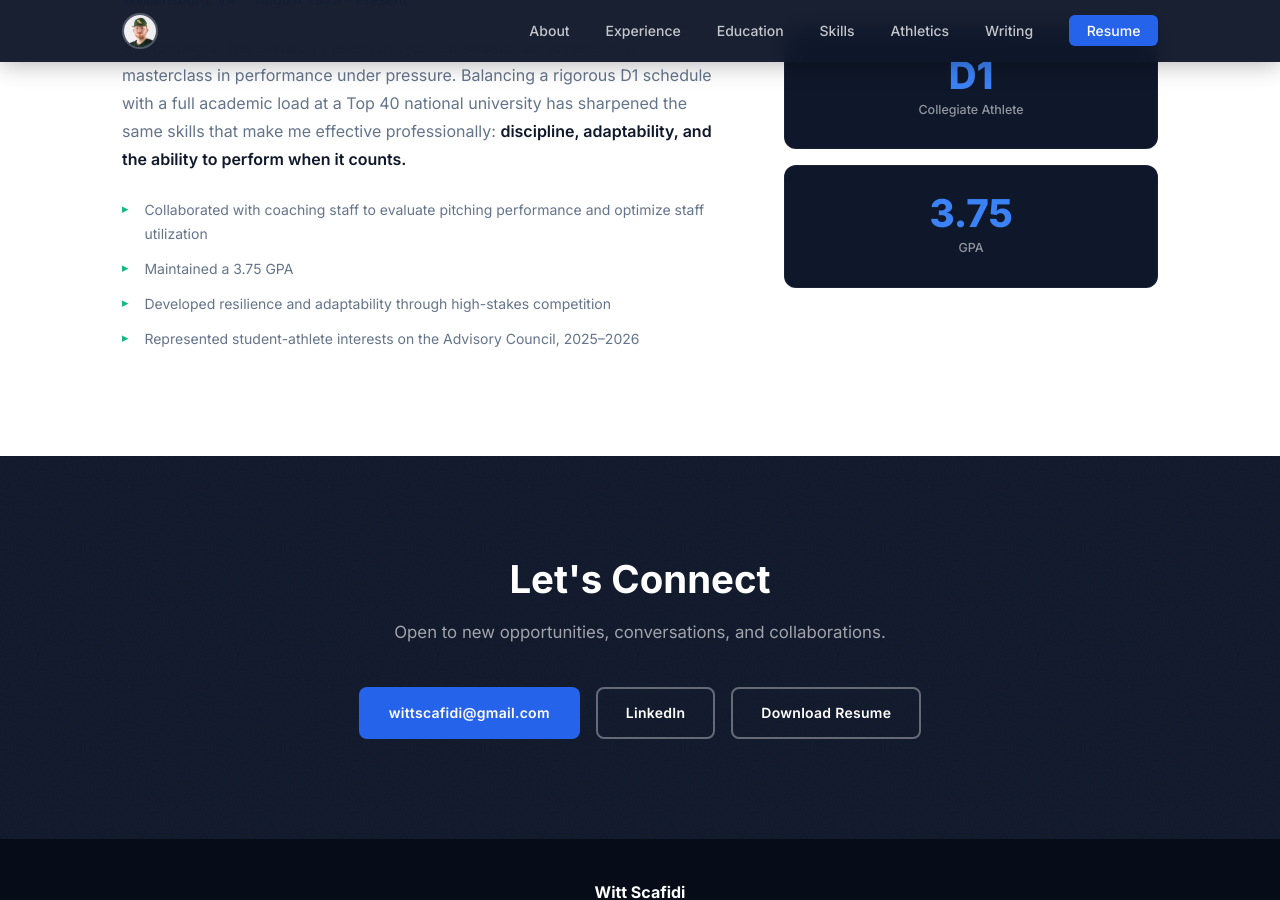
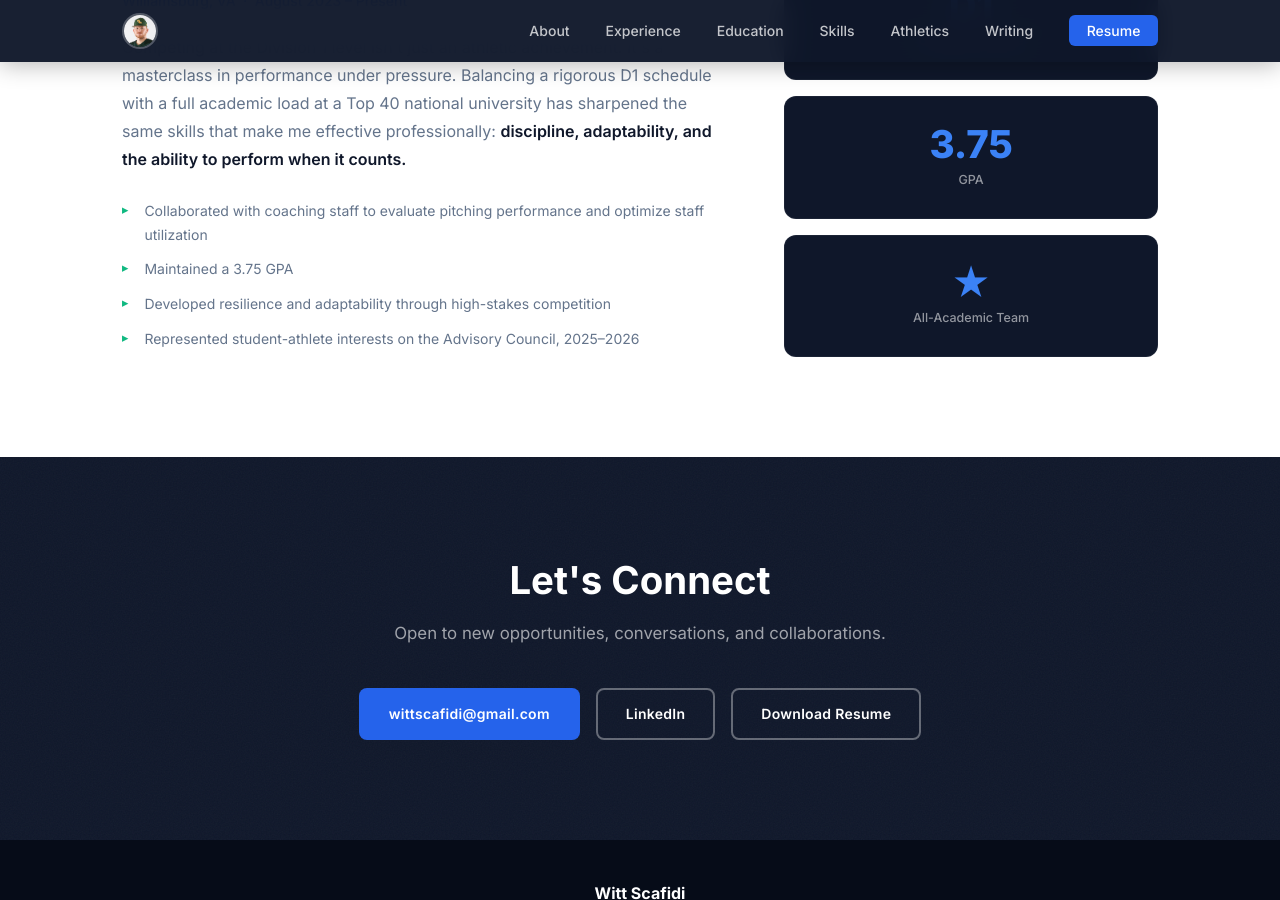
Before and after one commit to WittScafidi/WittScafidi.github.io, a Jekyll site: the page built from athletics.html, in a window 1280 px wide and 900 px high, scrolled down 1008 px. Built offline with Jekyll 4.4.1, drawn with Linux system fonts in a browser that asks for light colours.

Commit message:
Add All-Academic Team honor to athletics stats
Co-Authored-By: Claude Opus 4.7 (1M context) <noreply@anthropic.com>

```diff
--- a/athletics.html
+++ b/athletics.html
@@ -38,6 +38,10 @@ subtitle: "William &amp; Mary Tribe Baseball · Williamsburg, VA"
           <span class="stat-number">3.75</span>
           <span class="stat-label">GPA</span>
         </div>
+        <div class="stat-card">
+          <span class="stat-number">&#9733;</span>
+          <span class="stat-label">All-Academic Team</span>
+        </div>
       </div>
     </div>
 
```
